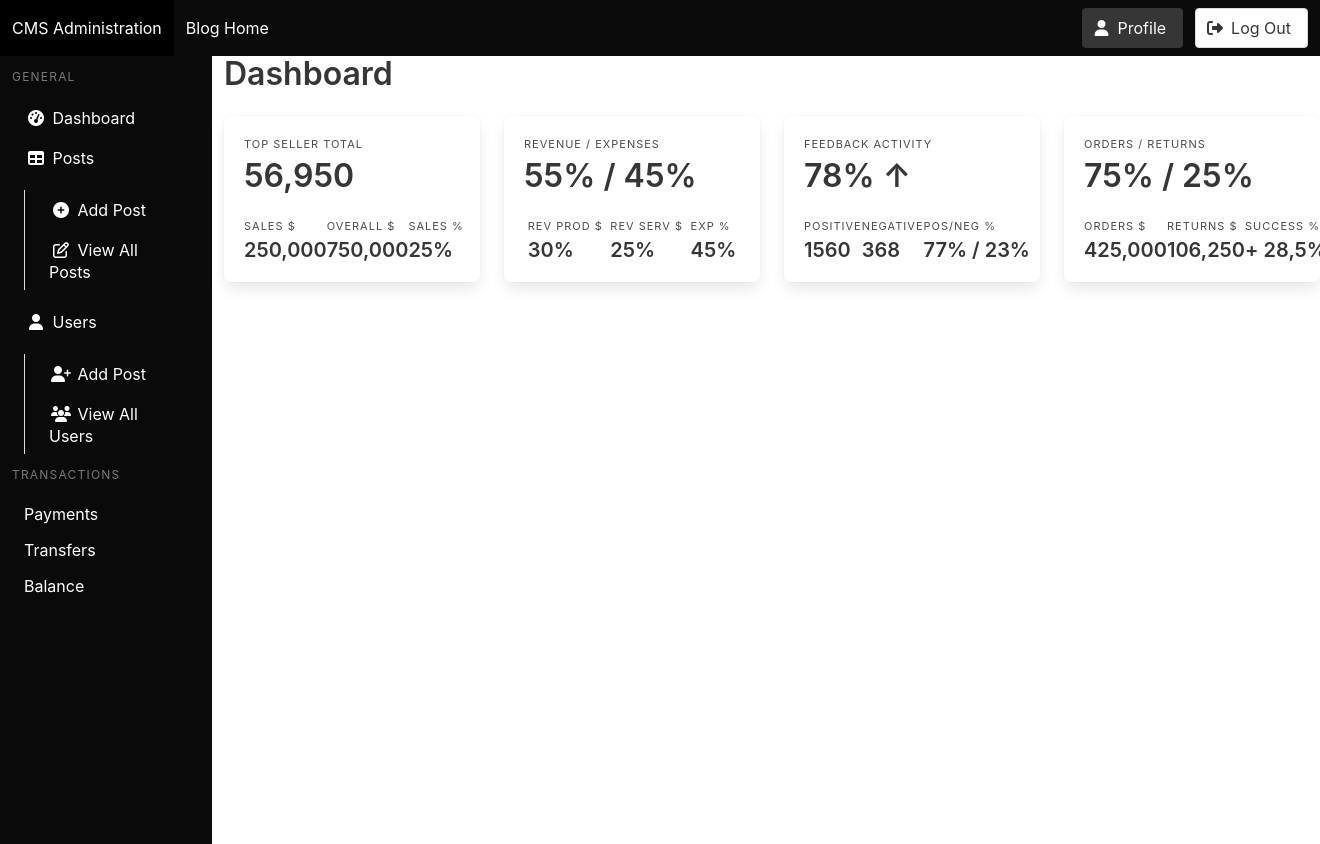
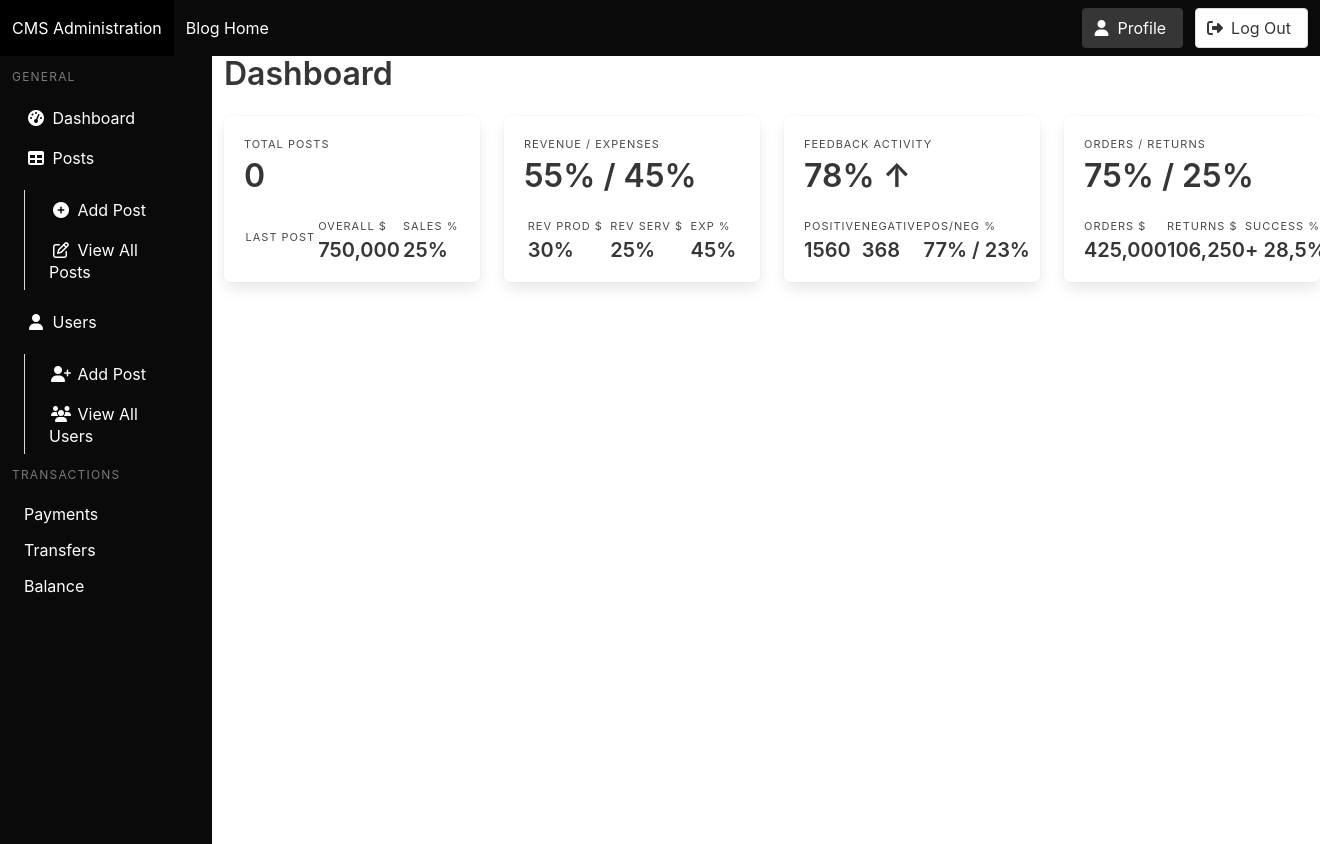
Before and after one commit to HenriqueCoelho1/Blog-app-php, a PHP site: page /admin/index.php in a window 1320 px wide; the page is wider, and only the part inside the window is pictured. Run offline with PHP 8.4, Linux system fonts and the light colour scheme; the visitor is signed in with stand-in values (Sample User, id 1); data that the repository does not hold is empty; some libraries are stand-ins or nearby versions.

Commit message:
Dashboard widgets

```diff
--- a/app/admin/index.php
+++ b/app/admin/index.php
@@ -29,13 +29,25 @@ if(isset($_SESSION["username"])){
         <div class="columns is-multiline">
             <div class="column">
                 <div class="box">
-                    <div class="heading">Top Seller Total</div>
-                    <div class="title">56,950</div>
+                    <div class="heading">Total Posts</div>
+                    <?php $query_all_posts = "SELECT * FROM post";
+                    $select_all_posts = mysqli_query($connection, $query_all_posts);
+                    $post_counts = mysqli_num_rows($select_all_posts);
+
+                    $query_by_last = "SELECT id, dh_insert, title FROM post ORDER BY dh_insert DESC LIMIT 1";
+                    $select_by_last = mysqli_query($connection, $query_by_last);
+                    while($row = mysqli_fetch_array($select_by_last)){
+                        $post_id = $row['id'];
+                        $post_dh_insert = $row['dh_insert'];
+                        $post_title = $row['title'];
+                    }
+                    ?>
+                    <div class="title"><?php echo $post_counts;?></div>
                     <div class="level">
                         <div class="level-item">
                             <div class="">
-                                <div class="heading">Sales $</div>
-                                <div class="title is-5">250,000</div>
+                                <div class="heading">Last Post</div>
+                                <div class="title is-5"><a href="../post.php?p_id=<?php echo $post_id ?>"><?php echo $post_title; ?></a></div>
                             </div>
                         </div>
                         <div class="level-item">
```
